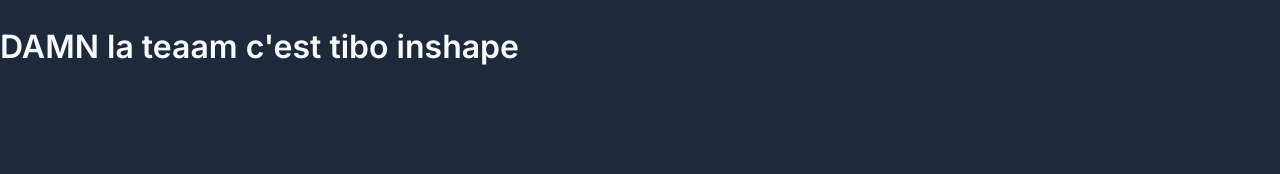
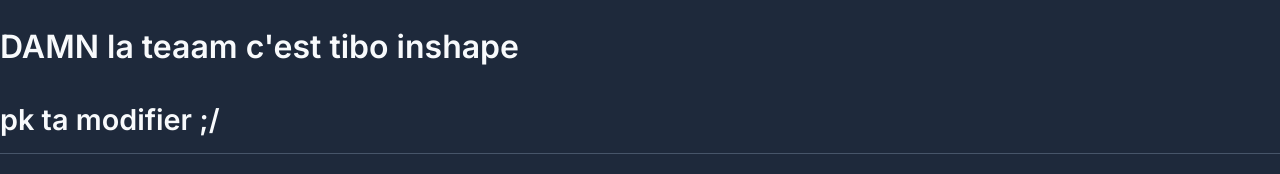
Before and after one commit to AleG168/Portfolio, a plain HTML site: page A_Propos.html in a window 1280 px wide. Drawn offline with Linux system fonts and the light colour scheme.

Commit message:
Update A_Propos.html

```diff
--- a/A_Propos.html
+++ b/A_Propos.html
@@ -11,7 +11,7 @@
 
 
 <h1>DAMN la teaam c'est tibo inshape</h1>
-
+<h2>pk ta modifier ;/</h2>
 
 
 
```
